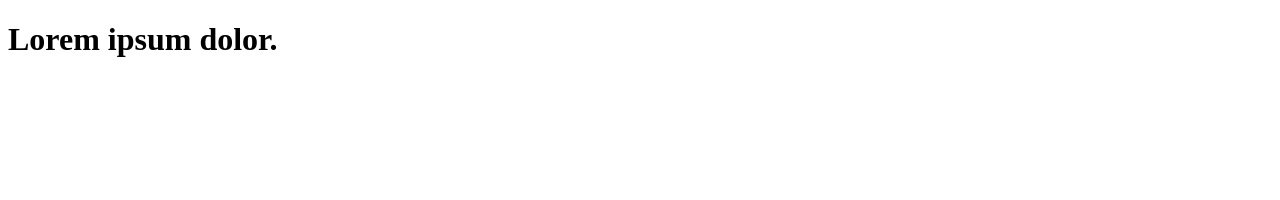
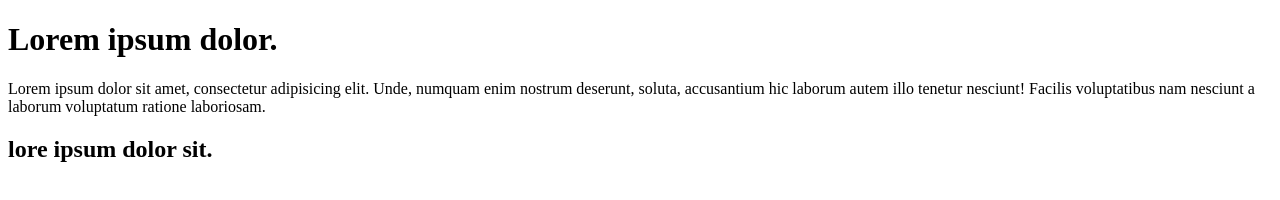
Before and after one commit to santanajo/mi-primer, a plain HTML site: page prueba.html in a window 1280 px wide. Drawn offline with Linux system fonts and the light colour scheme.

Commit message:
agregue h2

```diff
--- a/prueba.html
+++ b/prueba.html
@@ -8,5 +8,10 @@
 </head>
 <body>
     <h1>Lorem ipsum dolor.</h1>
+    <p>Lorem ipsum dolor sit amet, consectetur adipisicing elit. Unde,
+        numquam enim nostrum deserunt, soluta, accusantium hic laborum autem illo tenetur
+        nesciunt! Facilis voluptatibus nam nesciunt a laborum voluptatum ratione laboriosam.
+    </p>
+    <h2>lore ipsum dolor sit.</h2>
 </body>
 </html>
```
